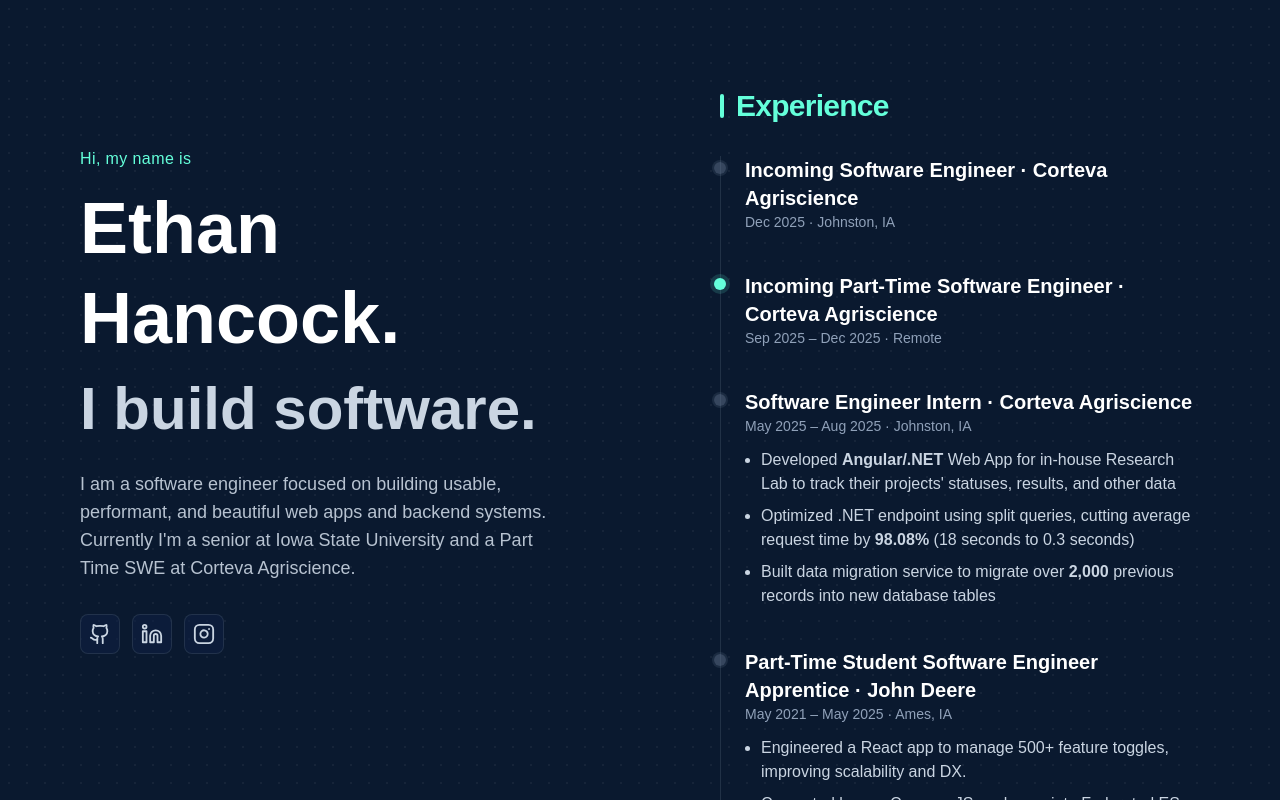
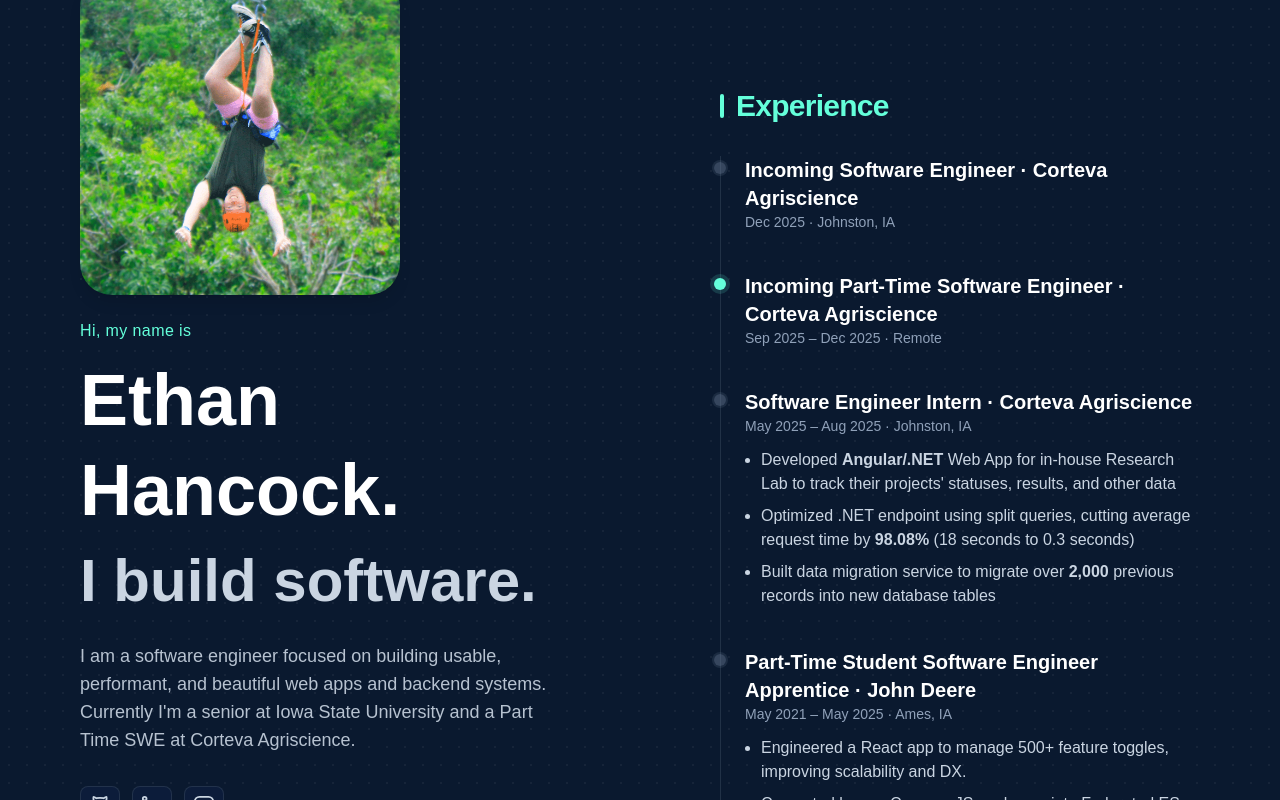
Before and after one commit to ethan-id/portfolio-v2, a Next.js app: page / in a window 1280 px wide. Built offline with nearby package versions, Linux system fonts and the light colour scheme.

Commit message:
Add me.png

```diff
--- a/src/app/page.tsx
+++ b/src/app/page.tsx
@@ -51,6 +51,7 @@ export default function Home() {
                     className='lg:sticky lg:top-0 lg:h-screen h-auto px-6 md:px-10 xl:px-20 py-12 lg:py-0
                         flex flex-col justify-center'
                 >
+                    <img src='/me.png' alt='Ethan Hancock' className='w-80 h-auto rounded-4xl mb-6 shadow-lg' />
                     <p className='text-[#64ffda] mb-3 text-sm md:text-base tracking-wide'>Hi, my name is</p>
                     <h1 className='text-4xl md:text-7xl font-bold mb-2 leading-tight'>Ethan Hancock.</h1>
                     <h2 className='text-3xl md:text-6xl font-semibold text-slate-300 mb-6 leading-tight'>
```
Also changed, not shown: public/me.png (added).
